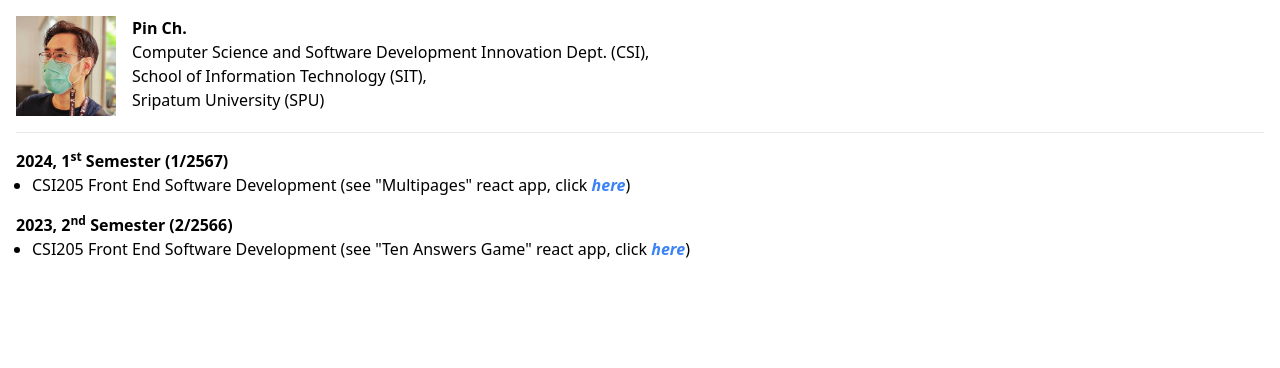
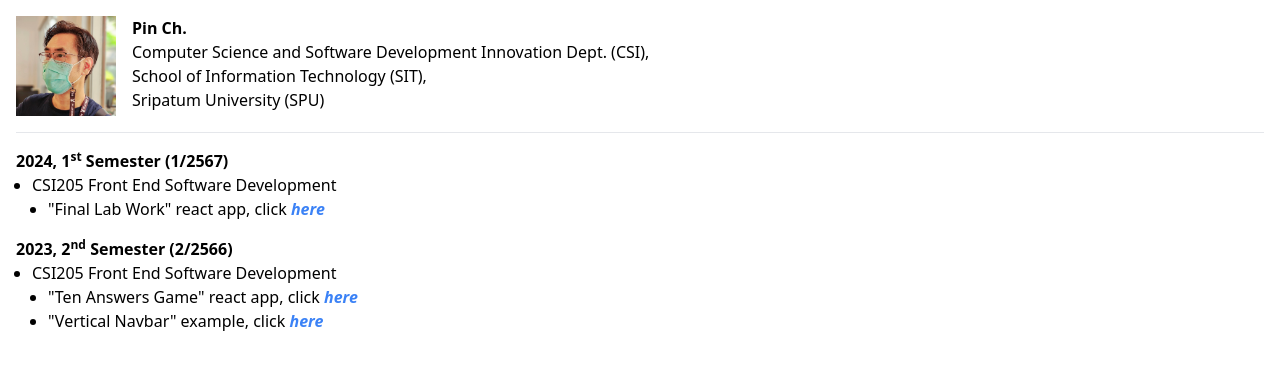
Before and after one commit to PinSpuMS/PinSpuMS.github.io, a website: page index.html in a window 1280 px wide. Drawn offline with Linux system fonts and the light colour scheme.

Commit message:
add vertical navbar example

```diff
--- a/index.html
+++ b/index.html
@@ -21,11 +21,18 @@
     <hr class="mt-4">
     <p class="mt-4 font-bold">2024, 1<sup>st</sup> Semester (1/2567)</></p>
     <ul class="ml-4 list-disc">
-      <li>CSI205 Front End Software Development (see "Multipages" react app, click <a href='https://pinspums.github.io/2567-01-csi205-multipages_'><span class="text-blue-500 font-bold italic">here</span></a>)</li>
+      <li>CSI205 Front End Software Development
+        <ul class="ml-4 list-disc">
+          <li>"Final Lab Work" react app, click <a href='https://pinspums.github.io/2567-01-csi205-multipages_'><span class="text-blue-500 font-bold italic">here</span></a></li>
+        </ul>
     </ul>
     <p class="mt-4 font-bold">2023, 2<sup>nd</sup> Semester (2/2566)</p>
     <ul class="ml-4 list-disc">
-      <li>CSI205 Front End Software Development (see "Ten Answers Game" react app, click <a href='https://pinspums.github.io/2566-02-csi205-tenAnswers_'><span class="text-blue-500 font-bold italic">here</span></a>)</li>
+      <li>CSI205 Front End Software Development
+        <ul class="ml-4 list-disc">
+          <li>"Ten Answers Game" react app, click <a href='https://pinspums.github.io/2566-02-csi205-tenAnswers_'><span class="text-blue-500 font-bold italic">here</span></a></li>
+          <li>"Vertical Navbar" example, click <a href='https://pinspums.github.io/2566-02-csi205-multipagesVerNav_'><span class="text-blue-500 font-bold italic">here</span></a></li>
+        </ul>
     </ul>
   </body>
 </html>
```
